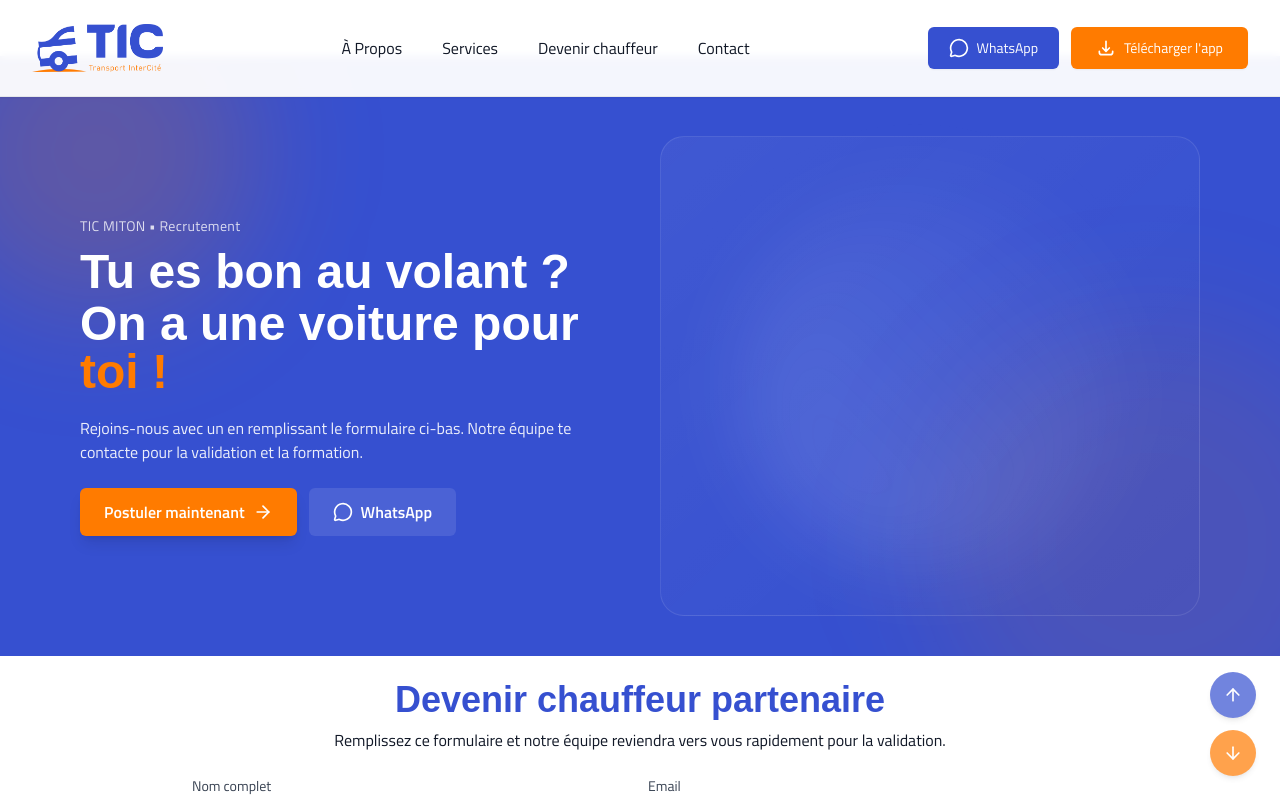
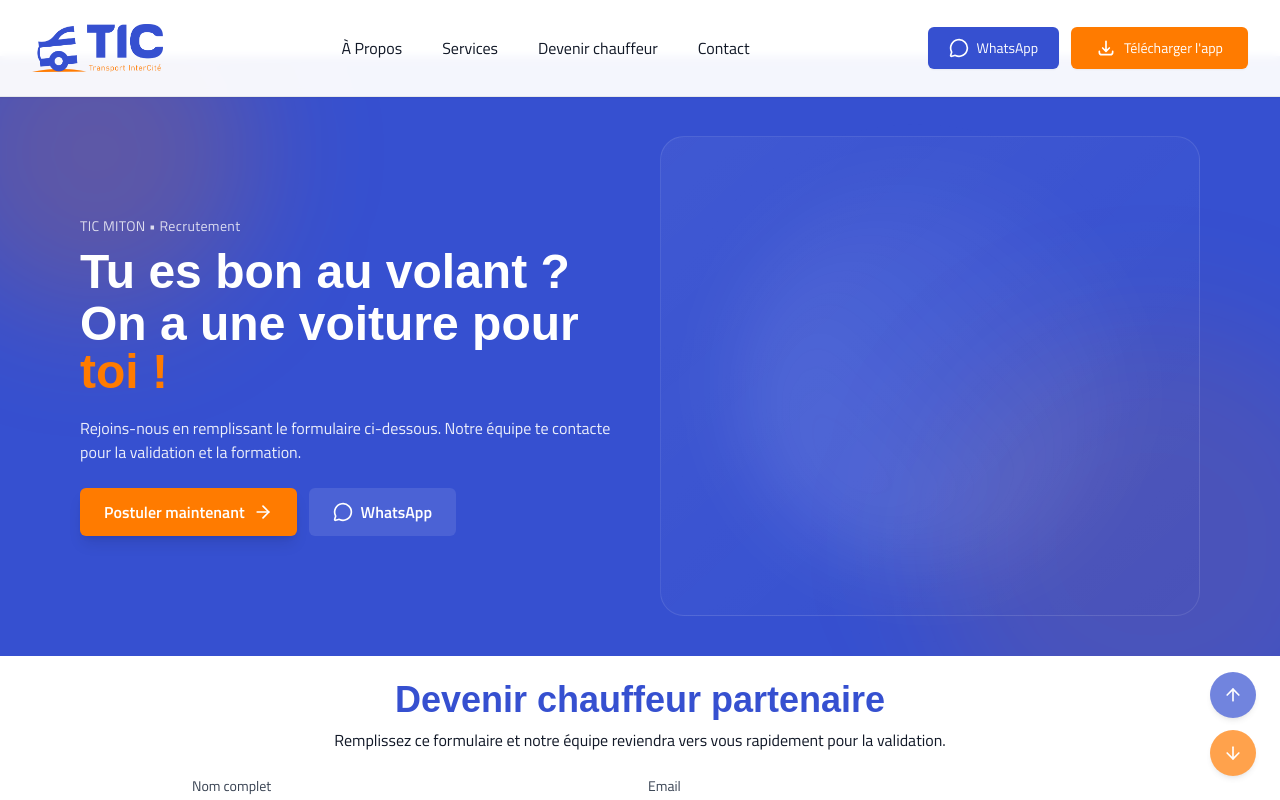
Before and after one commit to likmaa/tic-miton, a React (Vite) app: page /devenir-chauffeur in a window 1280 px wide. Shown: the top 800 px of the page. Built offline with nearby package versions, Linux system fonts and the light colour scheme; no server answers; a web font is replaced by a local one.

Commit message:
content(driver): corriger la tournure — "Rejoins-nous en remplissant le formulaire ci-dessous"

```diff
--- a/src/components/DriverHero.jsx
+++ b/src/components/DriverHero.jsx
@@ -42,7 +42,7 @@ export default function DriverHero({ className = '' }) {
           </h1>
 
           <p className="mt-5 font-sans text-white/90 max-w-xl">
-            Rejoins-nous avec un en remplissant le formulaire ci-bas. Notre équipe te contacte pour la validation et la formation.
+            Rejoins-nous en remplissant le formulaire ci-dessous. Notre équipe te contacte pour la validation et la formation.
           </p>
 
           {/* CTAs */}
```
